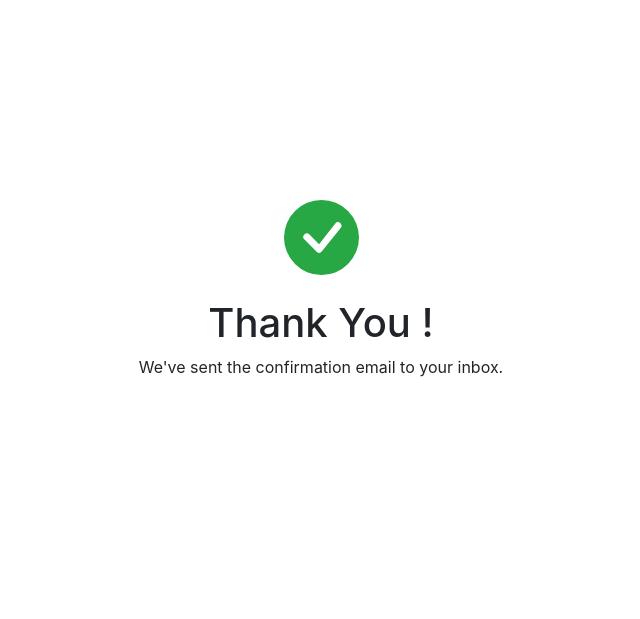
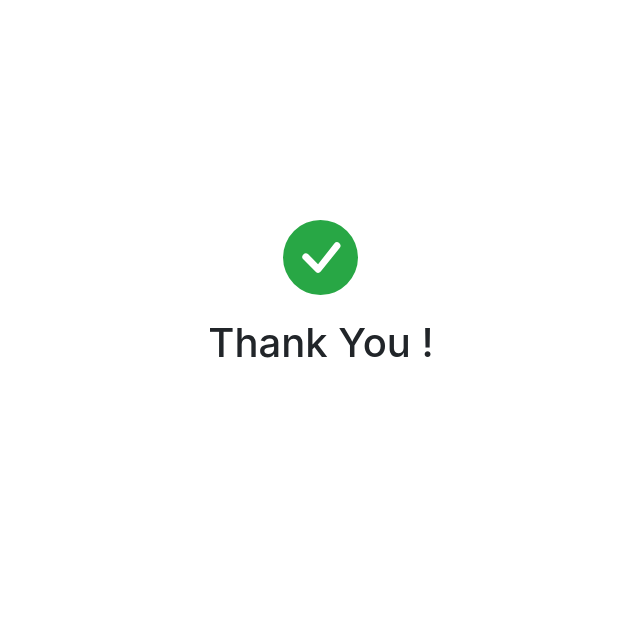
Before and after one commit to Landonbads/LandoGPT, a Flask app: template website/templates/thankyou.html in a window 1280 px wide. Shown: the part 159-778 px from the top of the page, without its empty margins (319-959 px from the left). Run offline with Flask 3, Linux system fonts and the light colour scheme; the template is opened without the code that fills it, so the values that code supplies are empty; some libraries are stand-ins or nearby versions.

Commit message:
change thankyou message

```diff
--- a/website/templates/thankyou.html
+++ b/website/templates/thankyou.html
@@ -15,7 +15,6 @@
         </div>
         <div class="text-center">
             <h1>Thank You !</h1>
-            <p>We've sent the confirmation email to your inbox. </p>
         </div>
     </div>
 {% endblock %}
```
